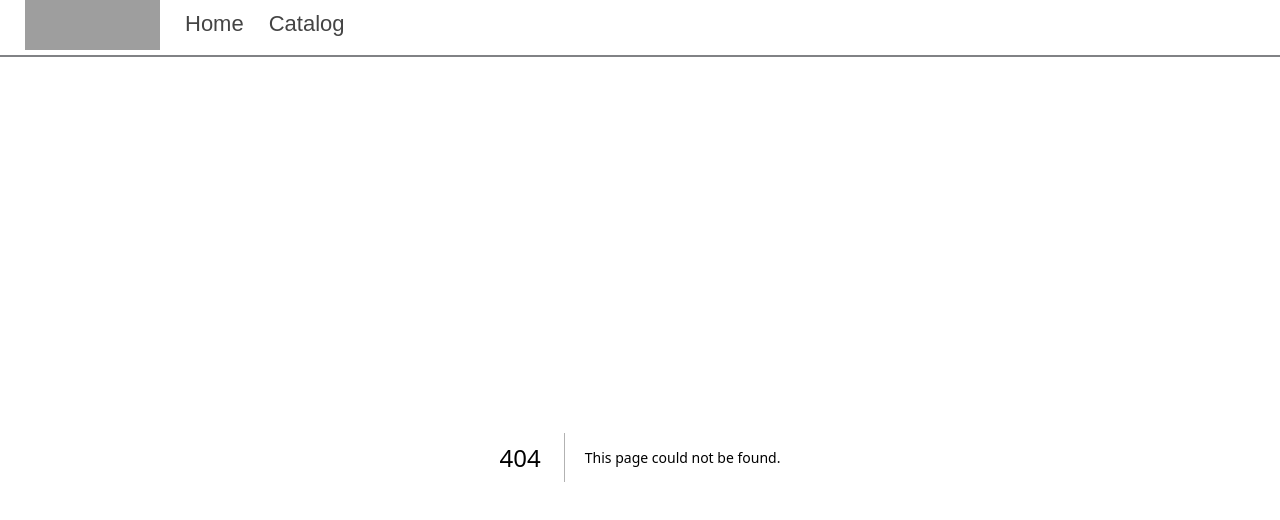
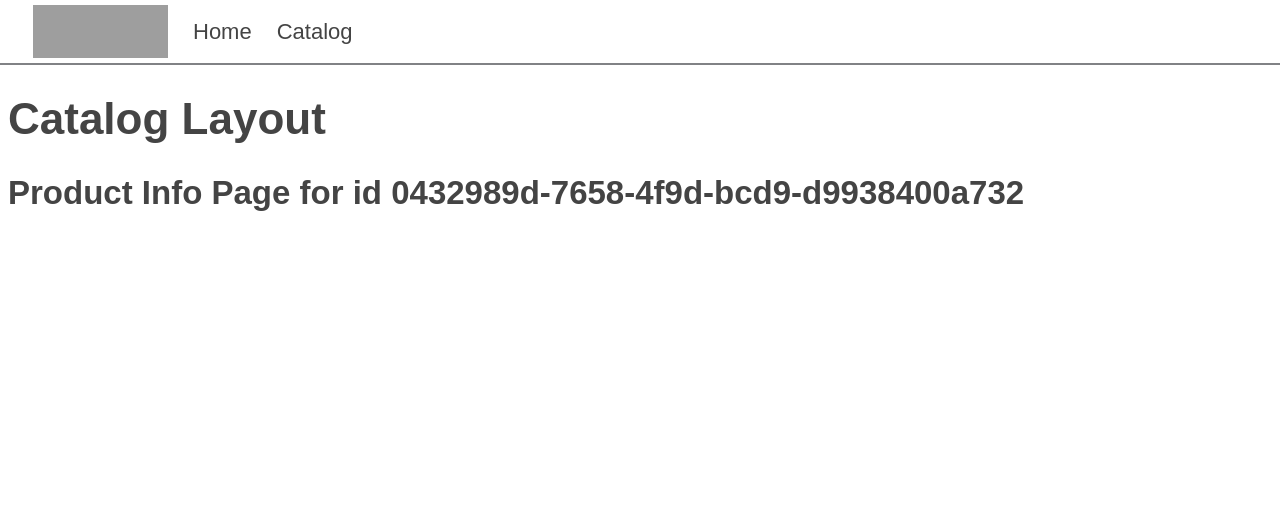
Before and after one commit to shantanusrivastv/nextjs-app-router, a Next.js app: page /catalog/product-info/0432989d-7658-4f9d-bcd9-d9938400a732 in a window 1280 px wide. Before the commit this address had no page. Shown: the top 520 px of the page. Built offline with nearby package versions, Linux system fonts and the light colour scheme; grey boxes are pictures that could not be loaded.

Commit message:
Added dynamic routing

```diff
--- /dev/null
+++ b/app/(marketing)/about/page.js
@@ -0,0 +1,3 @@
+export default function About() {
+	return (<div>About Marketing Page</div>);
+}
--- a/app/catalog/ProductDetails/index.js
+++ b/app/catalog/ProductDetails/index.js
@@ -1,9 +1,11 @@
 
 import Image from 'next/image';
 import styles from './productDetails.module.css';
+import Link from 'next/link';
 
-export default function ProductDetails({product}){
+export default function ProductDetails({ product }) {
 	return (<div className={styles.product}>
+		<Link href={`/catalog/product-info/${product._id}`}>
 			<Image
 				src={`/images/albums/${product.imageName}`}
 				width={325}
@@ -12,5 +14,6 @@ export default function ProductDetails({product}){
 			/>
 			<div>{product.title}</div>
 			<div>{new Intl.NumberFormat('en-US', { style: 'currency', currency: 'USD' }).format(product.price)}</div>
+		</Link>
 	</div>);
 }
--- /dev/null
+++ b/app/catalog/product-info/[id]/page.js
@@ -0,0 +1,6 @@
+export default async function  ProductInfo({params}){
+	let { id } = await params
+	return(
+		<h2>Product Info Page for id {id}</h2>
+	)
+}
```
Lines whose indentation alone changed are shown as unchanged.
